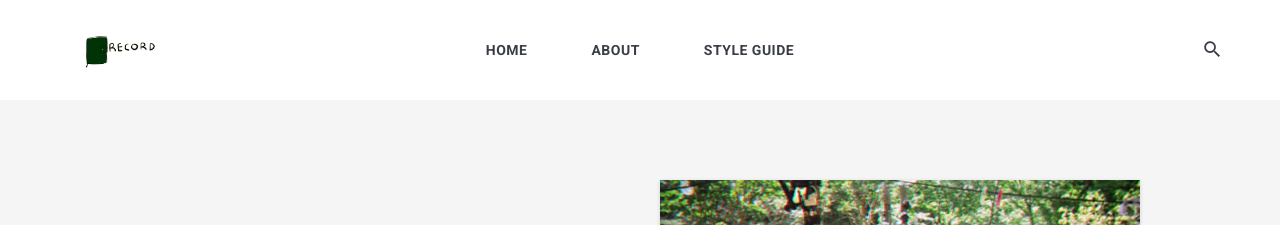
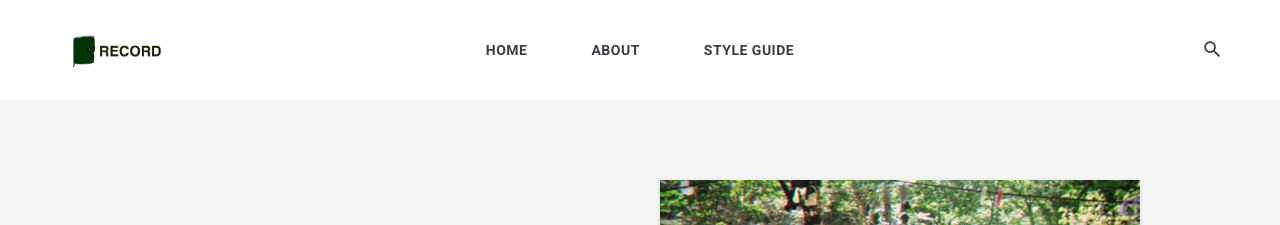
Before and after one commit to du2i/du2i.github.io, a Jekyll site: the page built from index.html, in a window 1280 px wide. Shown: the top 225 px of the page. Built offline with Jekyll 4.4.1, drawn with Linux system fonts in a browser that asks for light colours; nearby versions of some CDN libraries; the list of posts is cut into pages by our own code.

Commit message:
Update settings.yml

```diff
--- a/_data/settings.yml
+++ b/_data/settings.yml
@@ -1,7 +1,7 @@
 #-------------------------------
 # General Site Settings
 title: Book record
-logo: record (1).png # You can add own logo.
+logo: rrcord (2).png # You can add own logo.
 description: Zolan is modern minimal theme for Jekyll
 
 
```
